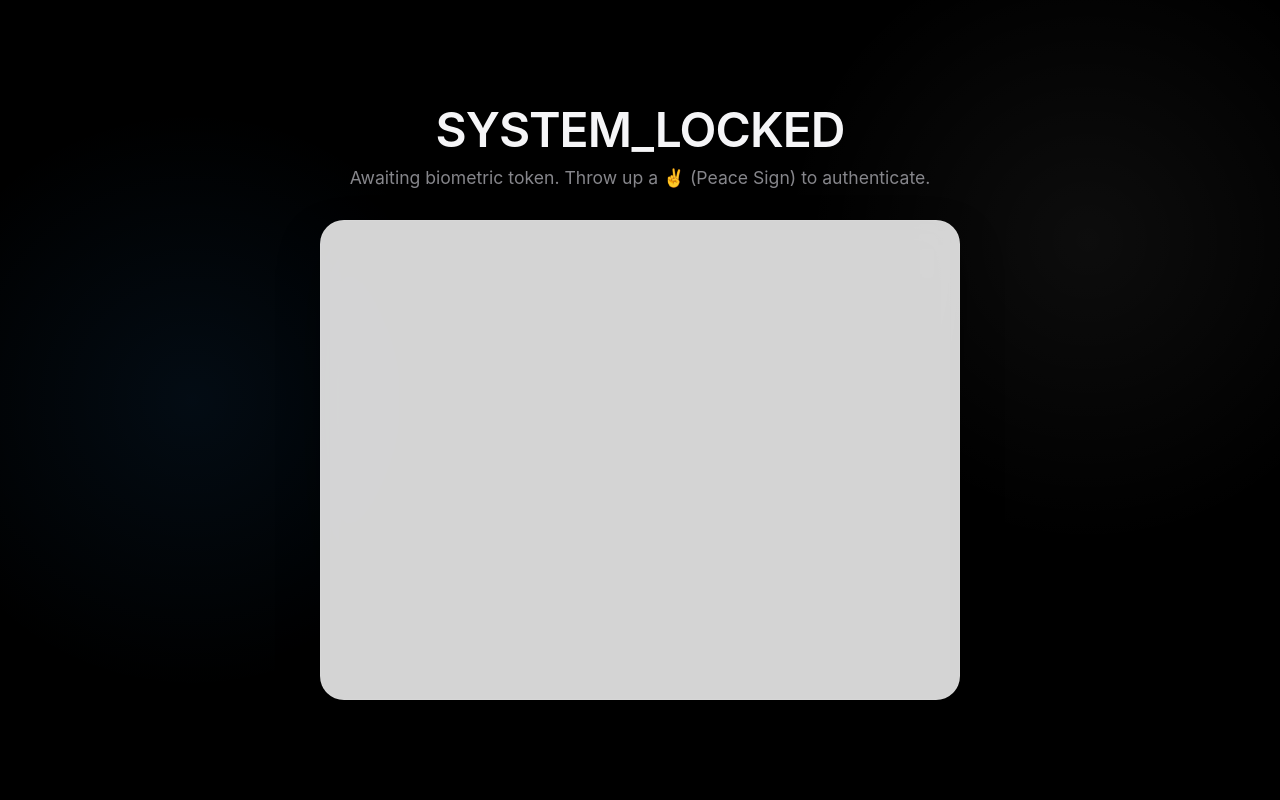
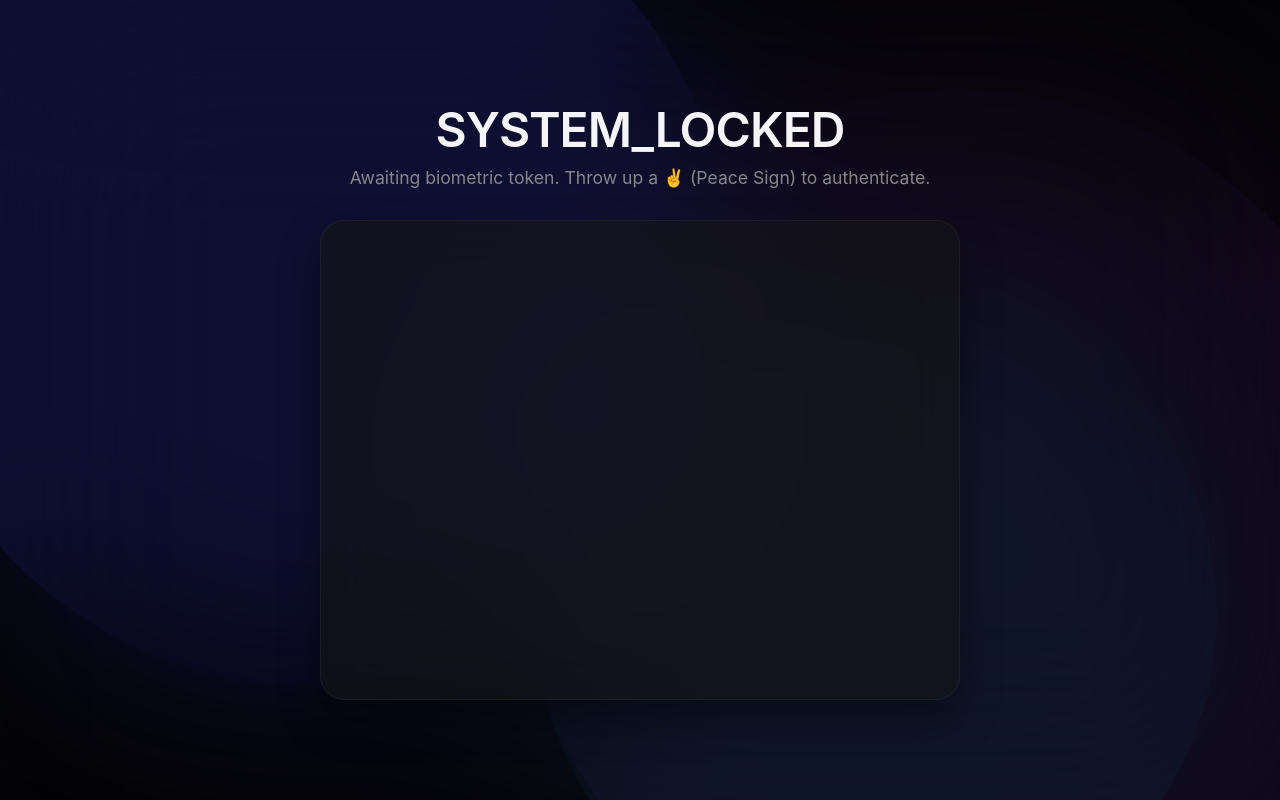
Before and after one commit to Bishesh-ops/Portfolio, a website built with Vite: page index.html in a window 1280 px wide. Built offline with nearby package versions, Linux system fonts and the light colour scheme; no server answers; what @mediapipe/tasks-vision would draw is missing.

Commit message:
Added Dynamic Mesh

```diff
--- a/index.html
+++ b/index.html
@@ -6,7 +6,12 @@
     <title>Bish | Terminal</title>
   </head>
   <body>
-
+    <div class="ambient-background">
+      <div class="blob blob-1"></div>
+      <div class="blob blob-2"></div>
+      <div class="blob blob-3"></div>
+      <div class="ambient-overlay"></div>
+    </div>
     <main id="gateway-screen">
       <div class="header-container">
         <h1>SYSTEM_LOCKED</h1>
@@ -21,7 +26,7 @@
           <p>Initiating manual override protocol...</p>
           <div class="input-line">
             <span class="prompt">guest@system:~$ </span>
-            <input type="password" id="override-input" autocomplete="off" spellcheck="false"  autofocus placeholder="enter passcode (try `password`)" required>
+            <input type="password" id="override-input" autocomplete="off" spellcheck="false"  autofocus placeholder="(try `password`)" required>
           </div>
         </div>
       </div>
--- a/src/main.ts
+++ b/src/main.ts
@@ -53,7 +53,7 @@ async function enableCam() {
           triggerUnlock();
         } else {
           input.value = '';
-          input.placeholder = "Wrong Passcode. Try 'password'";
+          input.placeholder = "Try 'password'";
         }
       }
     });
--- a/src/style.css
+++ b/src/style.css
@@ -1,13 +1,13 @@
 :root {
-  --bg-dark: #000000;
+  --bg-dark: #030305;
   --text-primary: #f5f5f7;
   --text-secondary: #86868b;
   --accent-color: #2997ff;
 
-  --glass-bg: rgba(255, 255, 255, 0.83);
-  --glass-border: rgba(255, 255, 255, 0.08);
-  --glass-hover: rgba(255, 255, 255, 0.08);
-  --blur-amount: 20px;
+  --glass-bg: rgba(20, 20, 22, 0.6);
+  --glass-border: rgba(255, 255, 255, 0.05);
+  --glass-hover: rgba(30, 30, 35, 0.8);
+  --blur-amount: 24px;
 }
 
 * {
@@ -19,31 +19,91 @@
 }
 
 body {
- background-color: var(--bg-dark);
- background-image:
-  radial-gradient(circle at 15% 50%, rgba(41, 151, 255, 0.08), transparent 25%),
-  radial-gradient(circle at 85% 30%, rgba(255, 255, 255, 0.05), transparent 25%);
- color: var(--text-primary);
- min-height: 100vh;
+  background-color: var(--bg-dark);
+  color: var(--text-primary);
+  min-height: 100vh;
+  position: relative;
 }
-
-
+.ambient-background {
+  position: fixed;
+  top: 0;
+  left: 0;
+  width: 100vw;
+  height: 100vh;
+  z-index: -1;
+  overflow: hidden;
+  background-color: var(--bg-dark);
+}
+.blob{
+  position: absolute;
+  filter: blur();
+  opacity: 0.6;
+  border-radius: 50%;
+  animation: drift 20s infinite alternate ease-in-out;
+}
+.blob-1 {
+  top: -10%;
+  left: -10%;
+  width: 60vw;
+  height: 60vw;
+  background: rgba(41, 45, 155, 0.5);
+  animation-delay: 0s;
+}
+.blob-2 {
+  bottom: -20%;
+  right: -10%;
+  width: 70vw;
+  height: 70vw;
+  background: rgba(65, 25, 100, 0.4);
+  animation-delay: -5s;
+}
+.blob-3 {
+  top: 40%;
+  left: 40%;
+  width: 50vw;
+  height: 50vw;
+  background: rgba(15, 65, 85, 0.4);
+  animation-duration: 25s;
+}
+.ambient-overlay {
+  position: absolute;
+  top: 0;
+  left: 0;
+  width: 100%;
+  height: 100%;
+  background: transparent;
+  backdrop-filter: blur(100px);
+  -webkit-backdrop-filter: blur(100px);
+}
+@keyframes drift {
+  0%{
+    transform: translate(0, 0) scale(1);
+  }
+  33% {
+    transform: translate(5vw, -5vh) scale(1.1);
+  }
+  66% {
+    transform: translate(-5vw, 10vh) scale(0.9);
+  }
+  100% {
+    transform: translate(0, 0) scale(1);
+  }
+}
 #terminal-fallback {
   position: absolute;
   top: 0;
   left: 0;
   width: 100%;
   height: 100%;
-  background-color: rgba(0, 0, 0, 0.8);
-  backdrop-filter: blur(10px);
+  background: rgba(10, 10, 10, 0.6);
+  backdrop-filter: blur(15px);
   padding: 2rem;
   display: flex;
   flex-direction: column;
   justify-content: center;
-  text-align: left;
-  border-radius: 24px;
+  align-items: center;
+  text-align: center;
 }
-
 .error-text {
   color: #ff453a;
   margin-bottom: 1rem;
@@ -69,7 +129,7 @@ body {
   font-family: inherit;
   font-size: 1rem;
   outline: none;
-  flex-grow: 1;
+  flex-grow: 1;;
 }
 /* --- GATEWAY SCREEN --- */
 #gateway-screen {
```
